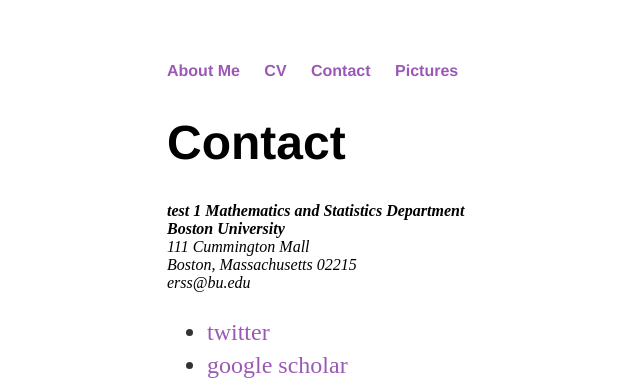
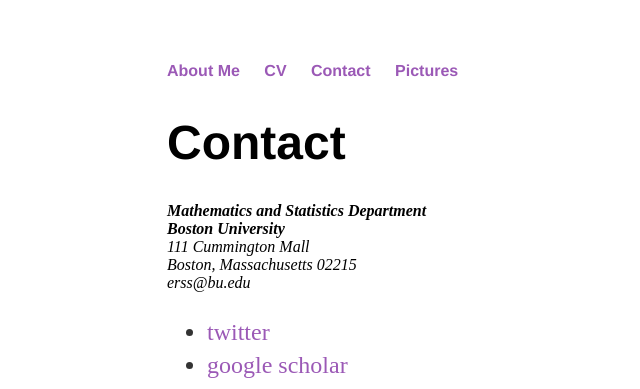
Before and after one commit to erss/erss.github.io, a Jekyll site: the page built from contact/index.html, in a window 1280 px wide. Shown: the top 389 px of the page, without its empty margins (25-665 px from the left). Built offline with Jekyll 4.4.1, drawn with Linux system fonts in a browser that asks for light colours.

Commit message:
Update index.html

```diff
--- a/contact/index.html
+++ b/contact/index.html
@@ -7,13 +7,13 @@ title: Contact
 			<h1> Contact</h1>
 
 			<address>
-			<strong>test 1 Mathematics and Statistics Department <br>
+			<strong>Mathematics and Statistics Department <br>
 		        Boston University <br></strong>
 			111 Cummington Mall<br>
 			Boston, Massachusetts 02215<br>
 			<span class="obfuscate">erss@bu.edu</span>
 			</address>
-<a href="https://www.facebook.com/your-facebook-username" title="Facebook"><i class="fa fa-facebook-square"></i></a>
+			<p> <a href="https://www.facebook.com/your-facebook-username" title="Facebook"><i class="fa fa-facebook-square"></i></a></p>
 
 			<ul class="contacts">
 				<li><a href="https://twitter.com/lizrspencer">twitter</a></li>
```
